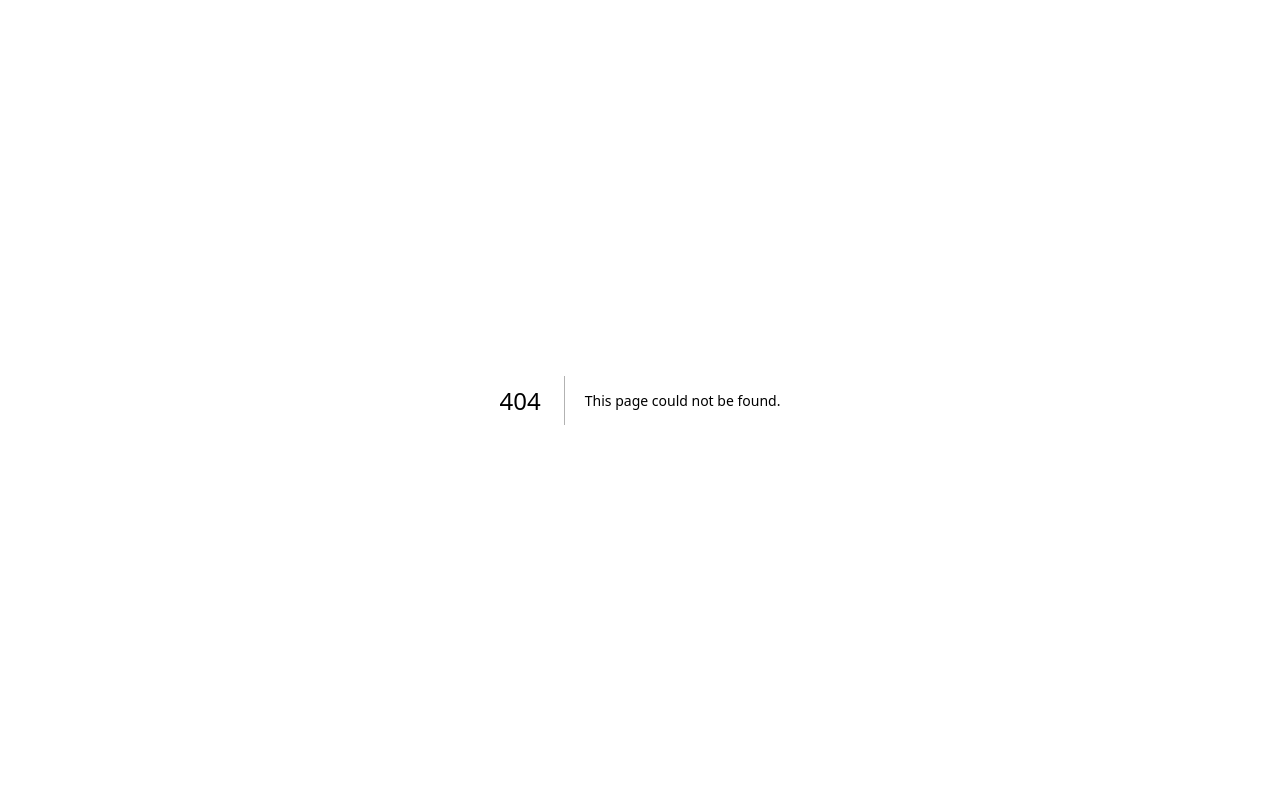
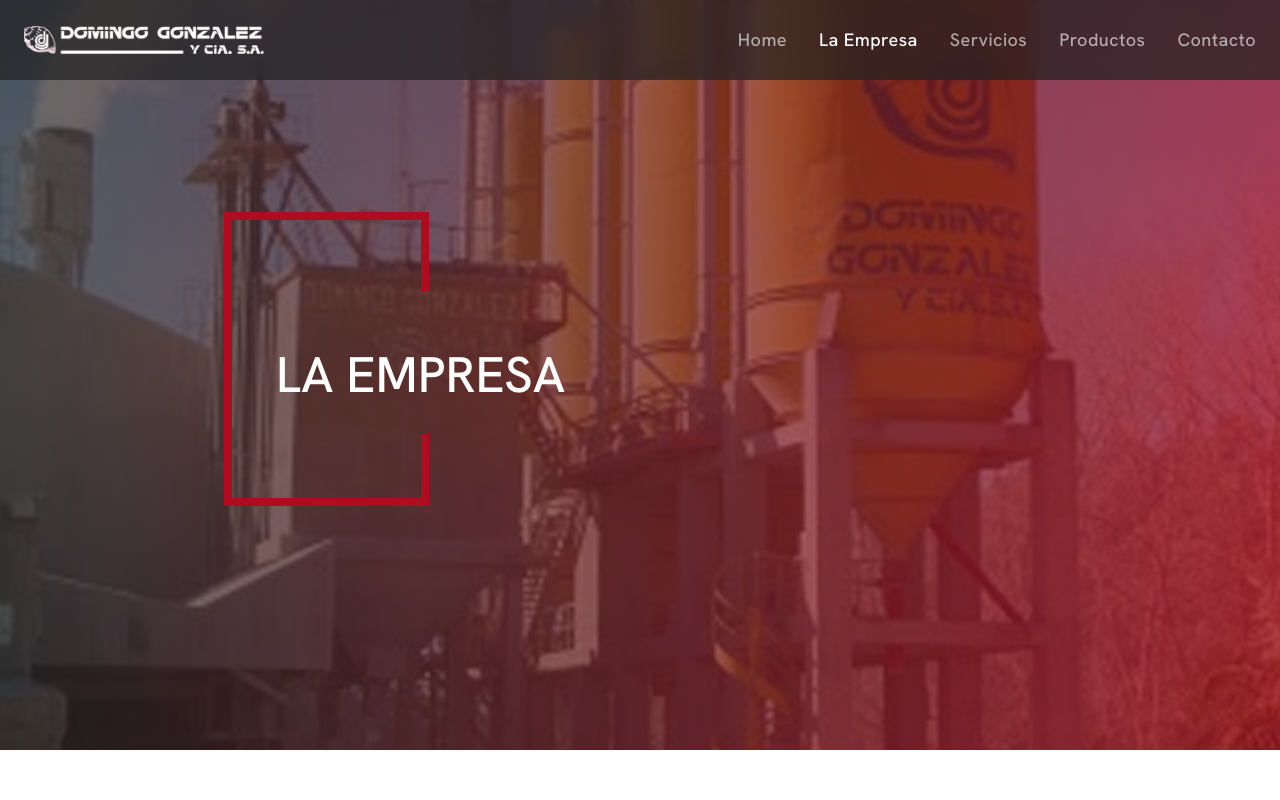
Before and after one commit to juansarachaga/domingogonzalez-cia, a Next.js app: page /la-empresa in a window 1280 px wide. Before the commit this address had no page. Shown: the top 800 px of the page. Built offline with nearby package versions, Linux system fonts and the light colour scheme.

Commit message:
wip: comenzamos con la pagina de la empresa

```diff
--- /dev/null
+++ b/app/la-empresa/page.js
@@ -0,0 +1,17 @@
+import Navbar from "@/components/Navbar"
+import Contacto from "@/components/Contacto"
+import Footer from "@/components/Footer"
+import Hero from "@/components/la-empresa/hero-empresa"
+import AliadosEstrategicos from "@/components/Aliados"
+
+export default function LaEmpresaPage() {
+  return (
+    <>
+      <Navbar />
+      <Hero/>
+      <AliadosEstrategicos />
+      <Contacto />
+      <Footer />
+    </>
+  )
+}
--- a/components/Navbar.js
+++ b/components/Navbar.js
@@ -1,11 +1,14 @@
 "use client"
 import { useState, useEffect } from "react"
 import Image from "next/image"
+import { usePathname } from "next/navigation" // 👈 para saber en qué ruta estoy
+import Link from "next/link"
 import { Menu, X } from "lucide-react"
 
 export default function Navbar() {
   const [scrolled, setScrolled] = useState(false)
   const [isOpen, setIsOpen] = useState(false)
+  const pathname = usePathname() // 👈 ruta actual
 
   useEffect(() => {
     const handleScroll = () => setScrolled(window.scrollY > 50)
@@ -14,11 +17,11 @@
   }, [])
 
   const navLinks = [
-    { href: "#home", label: "Home" },
-    { href: "#empresa", label: "La Empresa" },
-    { href: "#servicios", label: "Servicios" },
-    { href: "#productos", label: "Producto" },
-    { href: "#contacto", label: "Contacto" },
+    { href: "/", label: "Home" },
+    { href: "/la-empresa", label: "La Empresa" },
+    { href: "/#servicios", label: "Servicios" },
+    { href: "/#productos", label: "Productos" },
+    { href: "/#contacto", label: "Contacto" },
   ]
 
   return (
@@ -29,15 +32,11 @@
           : "bg-[#222]/70 backdrop-blur-sm"
       }`}
     >
-      {/* Contenedor principal */}
-      <div className="max-w-7xl mx-auto px-6 md:px-10 lg:px-12 py-3
-                      flex md:flex-row flex-col md:items-center items-center justify-between
-                      md:min-h-[80px] md:max-h-[100px] md:h-[80px] min-h-[100px] h-[100px]">
+      <div className="max-w-7xl mx-auto px-6 md:px-10 lg:px-12 py-3 flex md:flex-row flex-col md:items-center items-center justify-between md:h-[80px] h-[100px]">
 
         {/* Logo */}
-        <div className="md:w-auto w-full flex justify-center md:justify-start items-center m-[10px]
-                        max-[1300px]:ml-6"> {/* <=1300px: margen izquierdo */}
-          <a href="#home">
+        <div className="md:w-auto w-full flex justify-center md:justify-start items-center m-[10px] max-[1300px]:ml-6">
+          <Link href="/">
             <Image
               src="/img/layout/logoHeader.png"
               alt="Logo Domingo González & Cía"
@@ -45,28 +44,31 @@
               height={40}
               priority
             />
-          </a>
+          </Link>
         </div>
 
         {/* Menú desktop */}
-        <ul className="hidden md:flex items-center gap-8 list-none
-                       max-[1300px]:mr-6"> {/* <=1300px: margen derecho */}
-          {navLinks.map(({ href, label }) => (
+        <ul className="hidden md:flex items-center gap-8 list-none max-[1300px]:mr-6">
+          {navLinks.map(({ href, label }) => {
+            const isActive = pathname === href || (href.startsWith("/#") && pathname === "/")
+            return (
               <li key={href}>
-              <a
+                <Link
                   href={href}
-                className="text-white text-sm md:text-base lg:text-lg font-medium tracking-wide hover:text-[#7e797a] transition"
+                  className={`text-sm md:text-base lg:text-lg font-medium tracking-wide transition
+                    ${isActive ? "text-white" : "text-white/60 hover:text-white/80"}`}
                 >
                   {label}
-              </a>
+                </Link>
               </li>
-          ))}
+            )
+          })}
         </ul>
 
-        {/* Botón hamburguesa en mobile */}
+        {/* Botón hamburguesa */}
         <div className="md:hidden w-full flex justify-center m-[10px] items-center">
           <button
-            className="md:hidden text-white border border-white p-2 rounded-md"
+            className="text-white border border-white p-2 rounded-md"
             onClick={() => setIsOpen(!isOpen)}
           >
             {isOpen ? <X size={28} /> : <Menu size={28} />}
@@ -78,17 +80,21 @@
       {isOpen && (
         <div className="md:hidden bg-[#222]/95 backdrop-blur-md">
           <ul className="flex flex-col items-center space-y-6 py-6">
-            {navLinks.map(({ href, label }) => (
+            {navLinks.map(({ href, label }) => {
+              const isActive = pathname === href || (href.startsWith("/#") && pathname === "/")
+              return (
                 <li key={href}>
-                <a
+                  <Link
                     href={href}
                     onClick={() => setIsOpen(false)}
-                  className="text-white text-lg font-normal hover:text-[#7e797a] transition"
+                    className={`text-lg font-normal transition
+                      ${isActive ? "text-white" : "text-white/60 hover:text-white/80"}`}
                   >
                     {label}
-                </a>
+                  </Link>
                 </li>
-            ))}
+              )
+            })}
           </ul>
         </div>
       )}
--- /dev/null
+++ b/components/la-empresa/hero-empresa.js
@@ -0,0 +1,53 @@
+"use client"
+import Image from "next/image"
+
+export default function Hero() {
+  return (
+    <section
+      id="home"
+      className="relative w-full h-[400px] md:h-[600px] lg:h-[750px] flex items-center"
+    >
+      {/* Imagen optimizada con Next */}
+      <Image
+        src="/img/la-empresa/banner-empresa.png"
+        alt="Banner La Empresa"
+        fill
+        priority
+        quality={100}
+        className="object-cover object-center"
+      />
+
+      {/* Overlay con gradiente exacto */}
+      <div
+        className="absolute inset-0"
+        style={{
+          background:
+            "linear-gradient(270deg, rgba(174, 12, 33, 0.7) 0%, rgba(42, 42, 42, 0.7) 100%)",
+        }}
+      ></div>
+
+      {/* Contenedor de texto y rectángulo */}
+      <div className="relative z-10 max-w-3xl px-8 text-left mt-[120px] md:mt-0">
+        <div className="relative flex flex-col items-start font-['Hanken_Grotesk'] ml-4 md:ml-[20vw] pt-8 pb-8 scale-90 md:scale-100">
+          {/* Borde decorativo */}
+          <div className="pointer-events-none absolute -top-8 -left-8 z-0 w-[calc(100%+70px)] h-[calc(100%+32px)]">
+            <div className="absolute left-0 top-0 h-full w-0 border-l-8 border-[#AE0C21]" />
+            <div className="absolute left-0 top-0 w-[52%] h-0 border-t-8 border-[#AE0C21]" />
+            <div className="absolute left-0 bottom-0 w-[52%] h-0 border-b-8 border-[#AE0C21]" />
+            <div className="absolute top-0 left-[52%] h-20 w-0 border-r-8 border-[#AE0C21]" />
+            <div className="absolute bottom-0 left-[52%] h-18 w-0 border-r-8 border-[#AE0C21]" />
+          </div>
+
+          {/* Texto */}
+          <h2 className="font-medium text-[36px] md:text-[50px] leading-tight mb-6 z-10 text-white ml-5 mt-25 mb-25 ml-5">
+            LA EMPRESA
+          </h2>
+        </div>
+      </div>
+
+      <nav className="w-full flex justify-center items-center py-4 absolute top-0 left-0 z-20">
+        {/* Aquí va el contenido del navbar */}
+      </nav>
+    </section>
+  )
+}
```
Also changed, not shown: public/img/la-empresa/banner-empresa.png (added). Lines whose indentation alone changed are shown as unchanged.
